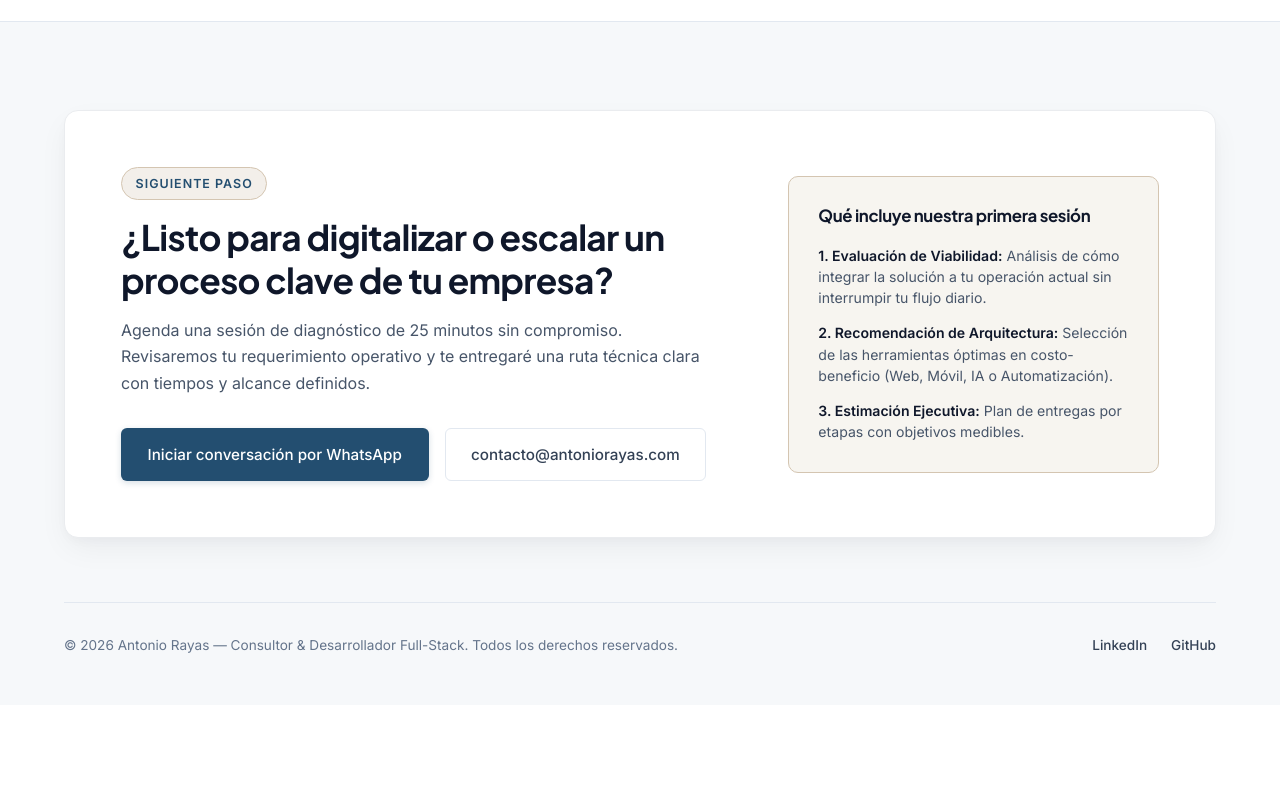
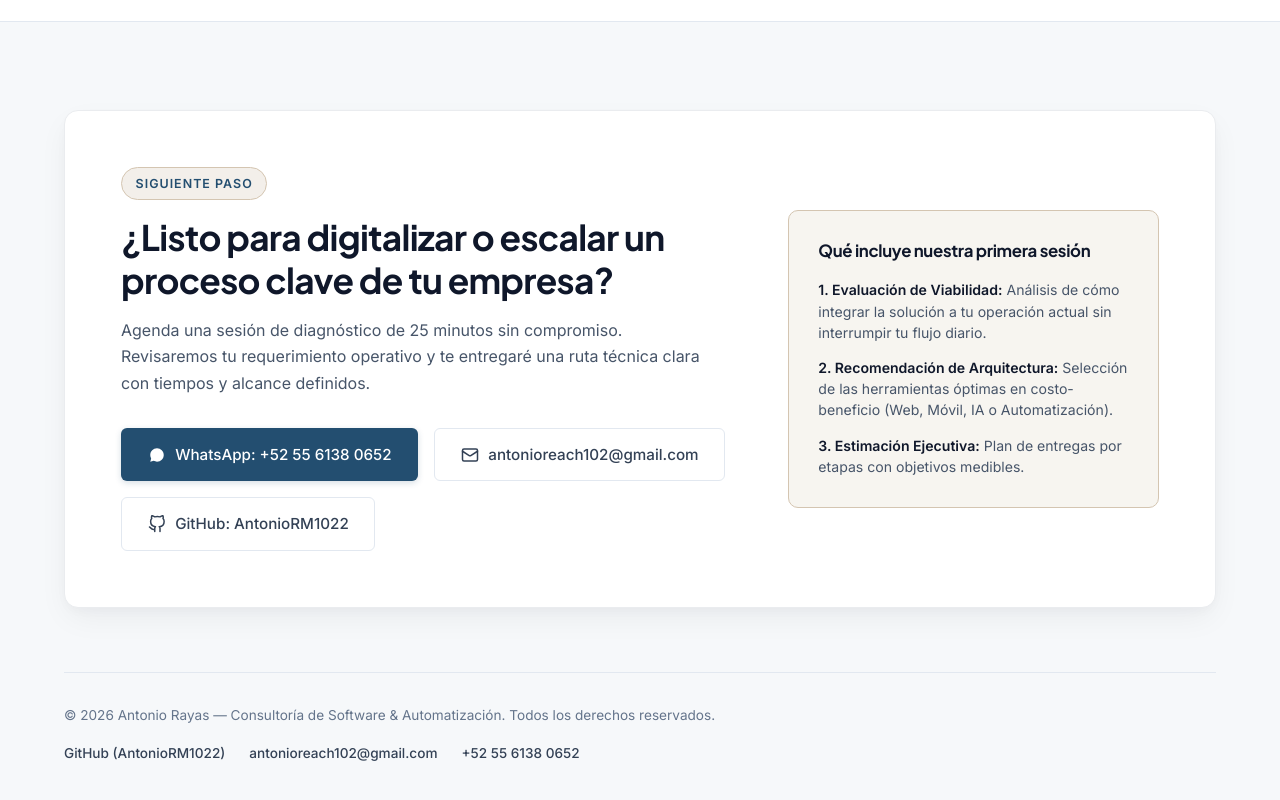
Before and after one commit to AntonioRM1022/Portafolio, an Angular app: page / in a window 1280 px wide. Shown: the part 3312-4112 px from the top of the page. Before the commit the page ends 4017 px from the top, so only its background shows below. Built offline with nearby package versions, Linux system fonts and the light colour scheme.

Commit message:
chore(contact): configurar WhatsApp real +52 55 6138 0652, correo antonioreach102@gmail.com y enlace a GitHub

```diff
--- a/src/app/components/contact/contact.component.html
+++ b/src/app/components/contact/contact.component.html
@@ -9,11 +9,24 @@
         </p>
 
         <div class="contact__channels">
-          <a href="https://wa.me/5215500000000?text=Hola%20Antonio,%20me%20gustar%C3%ADa%20platicar%20sobre%20un%20proyecto%20de%20software%20para%20mi%20empresa." target="_blank" rel="noopener noreferrer" class="btn btn--primary">
-            <span>Iniciar conversación por WhatsApp</span>
+          <a href="https://wa.me/525561380652?text=Hola%20Antonio,%20me%20gustar%C3%ADa%20platicar%20sobre%20un%20proyecto%20de%20software%20para%20mi%20empresa." target="_blank" rel="noopener noreferrer" class="btn btn--primary">
+            <svg width="18" height="18" viewBox="0 0 24 24" fill="currentColor" aria-hidden="true">
+              <path d="M12.031 6.172c-3.181 0-5.767 2.586-5.768 5.766-.001 1.298.38 2.27 1.019 3.287l-.582 2.128 2.182-.573c.978.58 1.911.928 3.145.929 3.178 0 5.767-2.587 5.768-5.766.001-3.187-2.575-5.77-5.764-5.771zm3.392 8.244c-.144.405-.837.774-1.17.824-.299.045-.677.063-1.092-.069-.252-.08-.575-.187-.988-.365-1.739-.751-2.874-2.502-2.961-2.617-.087-.116-.708-.94-.708-1.793s.448-1.273.607-1.446c.159-.173.346-.217.462-.217l.332.006c.106.005.249-.04.39.298.144.347.491 1.2.534 1.287.043.087.072.188.014.304-.058.116-.087.188-.173.289l-.26.304c-.087.086-.177.18-.076.354.101.174.449.741.964 1.201.662.591 1.221.774 1.394.86s.274.072.376-.043c.101-.116.433-.506.549-.68.116-.173.231-.145.39-.087s1.011.477 1.184.564.289.13.332.202c.045.072.045.419-.1.824zm-3.423-11.416c-4.963 0-9 4.038-9 9 0 1.592.418 3.138 1.213 4.506l-1.213 4.494 4.611-1.209c1.326.727 2.838 1.111 4.389 1.111 4.962 0 9-4.037 9-9s-4.038-8.902-9-8.902z"/>
+            </svg>
+            <span>WhatsApp: +52 55 6138 0652</span>
           </a>
-          <a href="mailto:contacto@antoniorayas.com" class="btn btn--outline">
-            <span>contacto&#64;antoniorayas.com</span>
+          <a href="mailto:antonioreach102@gmail.com" class="btn btn--outline">
+            <svg width="18" height="18" viewBox="0 0 24 24" fill="none" stroke="currentColor" stroke-width="2" stroke-linecap="round" stroke-linejoin="round" aria-hidden="true">
+              <rect x="2" y="4" width="20" height="16" rx="2"></rect>
+              <path d="m22 7-8.97 5.7a1.94 1.94 0 0 1-2.06 0L2 7"></path>
+            </svg>
+            <span>antonioreach102&#64;gmail.com</span>
+          </a>
+          <a href="https://github.com/AntonioRM1022" target="_blank" rel="noopener noreferrer" class="btn btn--outline">
+            <svg width="18" height="18" viewBox="0 0 24 24" fill="none" stroke="currentColor" stroke-width="2" stroke-linecap="round" stroke-linejoin="round" aria-hidden="true">
+              <path d="M9 19c-5 1.5-5-2.5-7-3m14 6v-3.87a3.37 3.37 0 0 0-.94-2.61c3.14-.35 6.44-1.54 6.44-7A5.44 5.44 0 0 0 20 4.77 5.07 5.07 0 0 0 19.91 1S18.73.65 16 2.48a13.38 13.38 0 0 0-7 0C6.27.65 5.09 1 5.09 1A5.07 5.07 0 0 0 5 4.77a5.44 5.44 0 0 0-1.5 3.78c0 5.42 3.3 6.61 6.44 7A3.37 3.37 0 0 0 9 18.13V22"></path>
+            </svg>
+            <span>GitHub: AntonioRM1022</span>
           </a>
         </div>
       </div>
@@ -35,10 +48,11 @@
     </div>
 
     <footer class="footer">
-      <p>© {{ currentYear }} Antonio Rayas — Consultor &amp; Desarrollador Full-Stack. Todos los derechos reservados.</p>
+      <p>© {{ currentYear }} Antonio Rayas — Consultoría de Software &amp; Automatización. Todos los derechos reservados.</p>
       <div class="footer__links">
-        <a href="https://linkedin.com" target="_blank" rel="noopener noreferrer">LinkedIn</a>
-        <a href="https://github.com/AntonioRM1022" target="_blank" rel="noopener noreferrer">GitHub</a>
+        <a href="https://github.com/AntonioRM1022" target="_blank" rel="noopener noreferrer">GitHub (AntonioRM1022)</a>
+        <a href="mailto:antonioreach102@gmail.com">antonioreach102&#64;gmail.com</a>
+        <a href="https://wa.me/525561380652" target="_blank" rel="noopener noreferrer">+52 55 6138 0652</a>
       </div>
     </footer>
   </div>
--- a/src/app/components/whatsapp-fab/whatsapp-fab.component.ts
+++ b/src/app/components/whatsapp-fab/whatsapp-fab.component.ts
@@ -8,5 +8,5 @@ import { Component } from '@angular/core';
 })
 export class WhatsappFabComponent {
   readonly whatsappUrl =
-    'https://wa.me/5215500000000?text=Hola%20Antonio,%20vi%20tu%20portafolio%20y%20me%20gustar%C3%ADa%20platicar%20de%20un%20proyecto.';
+    'https://wa.me/525561380652?text=Hola%20Antonio,%20vi%20tu%20portafolio%20y%20me%20gustar%C3%ADa%20platicar%20sobre%20un%20proyecto.';
 }
```
